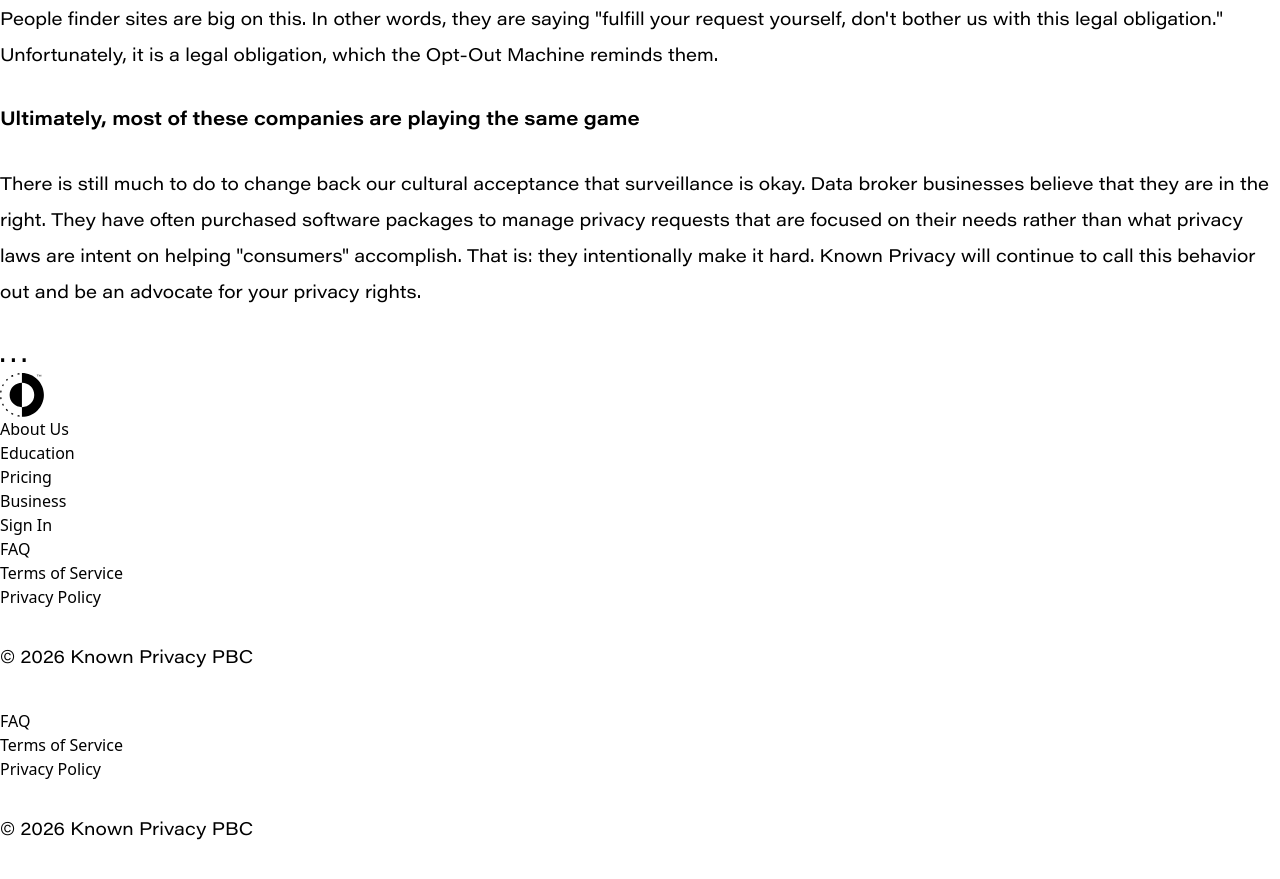
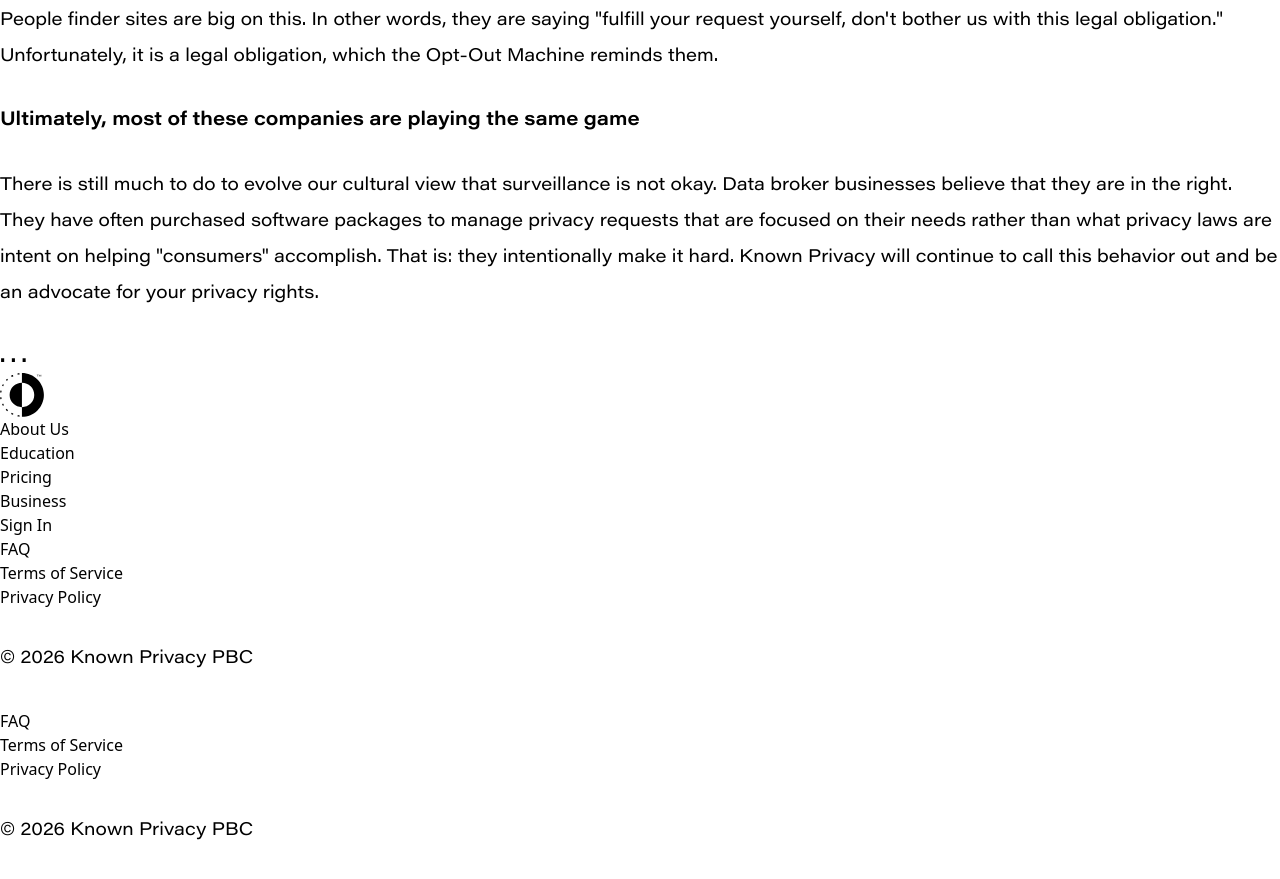
Before and after one commit to Known-Privacy/oom, an Eleventy site: page src/education/2022-12-08-automatic-data-removal.md in a window 1280 px wide. Shown: the part 1425-2304 px from the top of the page. Built offline with nearby package versions, Linux system fonts and the light colour scheme; Eleventy itself is replaced by a stand-in of ours; files that its build step writes are made by us from their sources.

Commit message:
minor blog edits

```diff
--- a/src/education/2022-12-08-automatic-data-removal.md
+++ b/src/education/2022-12-08-automatic-data-removal.md
@@ -37,4 +37,4 @@
 
 ### Ultimately, most of these companies are playing the same game
 
-There is still much to do to change back our cultural acceptance that surveillance is okay. Data broker businesses believe that they are in the right. They have often purchased software packages to manage privacy requests that are focused on their needs rather than what privacy laws are intent on helping "consumers" accomplish. That is: they intentionally make it hard. Known Privacy will continue to call this behavior out and be an advocate for your privacy rights.
+There is still much to do to evolve our cultural view that surveillance is not okay. Data broker businesses believe that they are in the right. They have often purchased software packages to manage privacy requests that are focused on their needs rather than what privacy laws are intent on helping "consumers" accomplish. That is: they intentionally make it hard. Known Privacy will continue to call this behavior out and be an advocate for your privacy rights.
```
